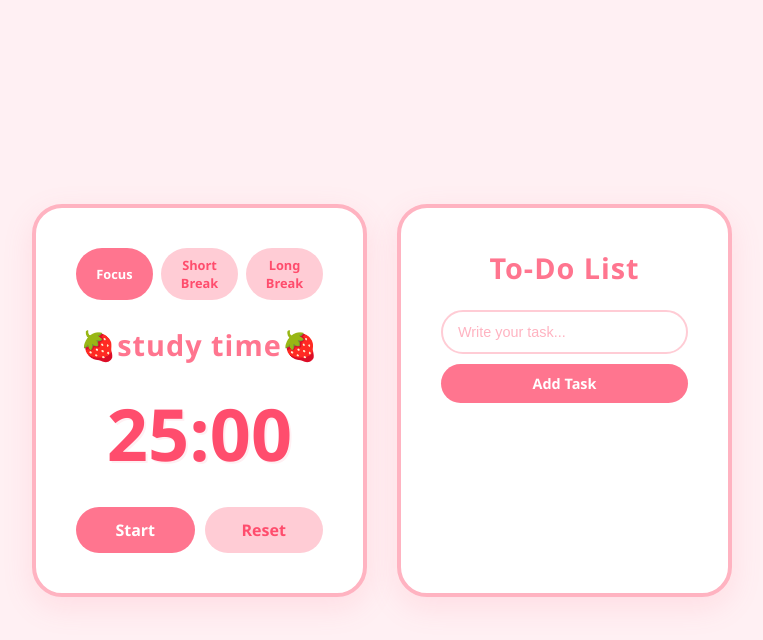
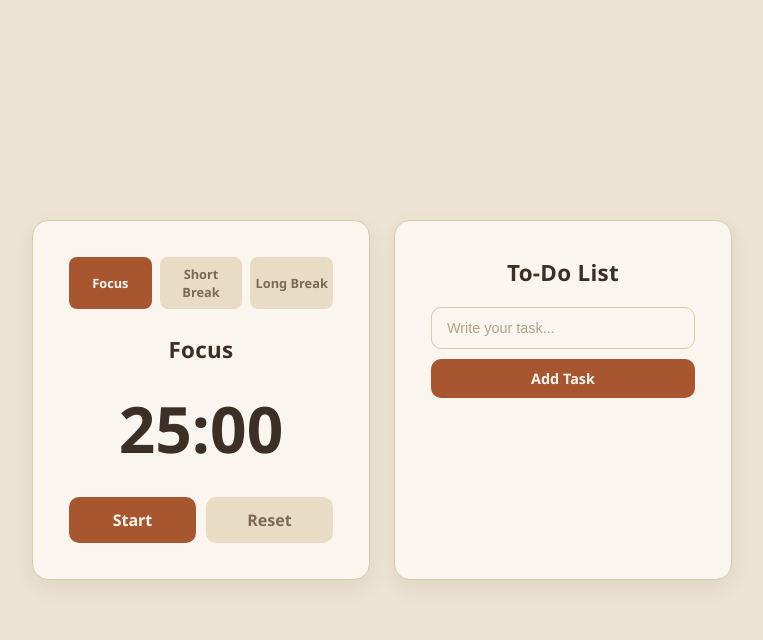
Before and after one commit to eliizquierdo/animacion3Dblender, a plain HTML site: page index.html in a window 1280 px wide. Both pictures are taken after a click on the button "Focus". Shown: the whole page, without its empty margins (258-1021 px from the left). Drawn offline with Linux system fonts and the light colour scheme.

Commit message:
Add files via upload

```diff
--- a/script.js
+++ b/script.js
@@ -4,9 +4,9 @@ const TIMES = {
     long: 15 * 60
 };
 const TEXTS = {
-    work: '🍓study time🍓',
-    short: '🌸little break🌸',
-    long: '🧁long break🧁'
+    work: 'Focus',
+    short: 'Short Break',
+    long: 'Long Break'
 };
 
 let timeLeft = TIMES.work;
@@ -71,16 +71,16 @@ function setMode(mode) {
     longTab.classList.toggle('active', mode === 'long');
 
     startBtn.textContent = 'Start';
-    startBtn.style.backgroundColor = '#ff758f';
-    startBtn.style.color = 'white';
+    startBtn.style.backgroundColor = '#a8562f';
+    startBtn.style.color = '#faf6ef';
     updateDisplay();
 }
 
 function toggleTimer() {
     if (timerId === null) {
         startBtn.textContent = 'Pause';
-        startBtn.style.backgroundColor = '#ffb3c1';
-        startBtn.style.color = '#ff4d6d';
+        startBtn.style.backgroundColor = '#e8dcc4';
+        startBtn.style.color = '#3b2f26';
 
         timerId = setInterval(() => {
             if (timeLeft > 0) {
@@ -90,7 +90,7 @@ function toggleTimer() {
                 clearInterval(timerId);
                 timerId = null;
                 playSoftAlarm();
-                alert('🌸 Time is up! 🌸');
+                alert('Time is up!');
                 resetTimer();
             }
         }, 1000);
@@ -98,8 +98,8 @@ function toggleTimer() {
         clearInterval(timerId);
         timerId = null;
         startBtn.textContent = 'Start';
-        startBtn.style.backgroundColor = '#ff758f';
-        startBtn.style.color = 'white';
+        startBtn.style.backgroundColor = '#a8562f';
+        startBtn.style.color = '#faf6ef';
     }
 }
 
@@ -109,8 +109,8 @@ function resetTimer() {
     timeLeft = TIMES[currentMode];
     updateDisplay();
     startBtn.textContent = 'Start';
-    startBtn.style.backgroundColor = '#ff758f';
-    startBtn.style.color = 'white';
+    startBtn.style.backgroundColor = '#a8562f';
+    startBtn.style.color = '#faf6ef';
 }
 
 function addTask() {
--- a/style.css
+++ b/style.css
@@ -5,25 +5,25 @@ body {
     justify-content: center;
     align-items: center;
     min-height: 100vh;
-    background-color: #fff0f3;
+    background-color: #ede3d3;
     font-family: 'Segoe UI', Tahoma, Geneva, Verdana, sans-serif;
-    color: #ff758f;
+    color: #7a6a56;
 }
 .app-container {
     display: flex;
     flex-direction: row;
-    gap: 30px;
+    gap: 24px;
     max-width: 700px;
     width: 100%;
     padding: 20px;
 }
 .pomodoro-card {
-    background-color: #ffffff;
-    padding: 40px;
-    border-radius: 30px;
-    box-shadow: 0 10px 30px rgba(255, 117, 143, 0.15);
+    background-color: #faf6ef;
+    padding: 36px;
+    border-radius: 16px;
+    box-shadow: 0 8px 20px rgba(59, 47, 38, 0.08);
     text-align: center;
-    border: 4px solid #ffb3c1;
+    border: 1px solid #d9c9ab;
     max-width: 320px;
     width: 100%;
     flex: 1;
@@ -38,34 +38,34 @@ body {
     flex: 1;
     padding: 8px 5px;
     border: none;
-    border-radius: 50px;
+    border-radius: 8px;
     font-size: 0.8rem;
-    font-weight: bold;
+    font-weight: 600;
     cursor: pointer;
-    background-color: #ffccd5;
-    color: #ff4d6d;
-    transition: transform 0.2s, background-color 0.2s;
+    background-color: #e8dcc4;
+    color: #7a6a56;
+    transition: background-color 0.2s;
 }
 .tab-btn:hover {
-    background-color: #ffb3c1;
-    transform: scale(1.03);
+    background-color: #ddcda9;
 }
 .tab-btn.active {
-    background-color: #ff758f;
-    color: white;
+    background-color: #a8562f;
+    color: #faf6ef;
 }
 h1, h2 {
     margin-top: 0;
-    font-size: 1.8rem;
-    letter-spacing: 1px;
+    font-size: 1.4rem;
+    font-weight: 600;
+    letter-spacing: 0.3px;
     text-align: center;
+    color: #3b2f26;
 }
 .timer-display {
-    font-size: 4.5rem;
-    font-weight: bold;
+    font-size: 4rem;
+    font-weight: 600;
     margin: 20px 0;
-    color: #ff4d6d;
-    text-shadow: 2px 2px #fff0f3;
+    color: #3b2f26;
 }
 .btn-group {
     display: flex;
@@ -80,43 +80,41 @@ button {
     flex: 1;
     padding: 12px 15px;
     border: none;
-    border-radius: 50px;
+    border-radius: 10px;
     font-size: 1rem;
-    font-weight: bold;
+    font-weight: 600;
     cursor: pointer;
-    transition: transform 0.2s, background-color 0.2s;
-    background-color: #ff758f;
-    color: white;
+    transition: background-color 0.2s;
+    background-color: #a8562f;
+    color: #faf6ef;
 }
 .btn-start:hover {
-    background-color: #ff4d6d;
-    transform: scale(1.05);
+    background-color: #8f4526;
 }
 .btn-reset {
     flex: 1;
     padding: 12px 15px;
     border: none;
-    border-radius: 50px;
+    border-radius: 10px;
     font-size: 1rem;
-    font-weight: bold;
+    font-weight: 600;
     cursor: pointer;
-    transition: transform 0.2s, background-color 0.2s;
-    background-color: #ffccd5;
-    color: #ff4d6d;
+    transition: background-color 0.2s;
+    background-color: #e8dcc4;
+    color: #7a6a56;
 }
 .btn-reset:hover {
-    background-color: #ffb3c1;
-    transform: scale(1.05);
+    background-color: #ddcda9;
 }
 button:active {
-    transform: scale(0.95);
+    transform: scale(0.97);
 }
 .tasks-card {
-    background-color: #ffffff;
-    padding: 40px;
-    border-radius: 30px;
-    box-shadow: 0 10px 30px rgba(255, 117, 143, 0.15);
-    border: 4px solid #ffb3c1;
+    background-color: #faf6ef;
+    padding: 36px;
+    border-radius: 16px;
+    box-shadow: 0 8px 20px rgba(59, 47, 38, 0.08);
+    border: 1px solid #d9c9ab;
     max-width: 320px;
     width: 100%;
     flex: 1;
@@ -131,29 +129,29 @@ button:active {
 }
 #taskInput {
     padding: 12px 15px;
-    border: 2px solid #ffccd5;
-    border-radius: 50px;
+    border: 1px solid #d9c9ab;
+    border-radius: 10px;
     font-size: 0.9rem;
     outline: none;
-    color: #ff4d6d;
+    color: #3b2f26;
+    background-color: #faf6ef;
 }
 #taskInput::placeholder {
-    color: #ffb3c1;
+    color: #b3a288;
 }
 #addTaskBtn {
     padding: 10px 15px;
     border: none;
-    border-radius: 50px;
+    border-radius: 10px;
     font-size: 0.9rem;
-    font-weight: bold;
+    font-weight: 600;
     cursor: pointer;
-    background-color: #ff758f;
-    color: white;
-    transition: background-color 0.2s, transform 0.2s;
+    background-color: #a8562f;
+    color: #faf6ef;
+    transition: background-color 0.2s;
 }
 #addTaskBtn:hover {
-    background-color: #ff4d6d;
-    transform: scale(1.03);
+    background-color: #8f4526;
 }
 .task-list {
     list-style: none;
@@ -167,35 +165,36 @@ button:active {
     align-items: center;
     gap: 10px;
     padding: 10px 5px;
-    border-bottom: 1px dashed #fff0f3;
+    border-bottom: 1px solid #ede3d3;
     font-size: 0.95rem;
     font-weight: 500;
-    color: #ff758f;
+    color: #3b2f26;
     transition: color 0.3s;
 }
 .task-item input[type="checkbox"] {
     appearance: none;
     width: 18px;
     height: 18px;
-    border: 2px solid #ffccd5;
-    border-radius: 50%;
+    border: 1.5px solid #d9c9ab;
+    border-radius: 4px;
     cursor: pointer;
     display: grid;
     place-content: center;
     transition: background-color 0.2s, border-color 0.2s;
+    flex-shrink: 0;
 }
 .task-item input[type="checkbox"]:checked {
-    background-color: #cccccc;
-    border-color: #cccccc;
+    background-color: #a8562f;
+    border-color: #a8562f;
 }
 .task-item input[type="checkbox"]:checked::before {
     content: "✓";
-    color: white;
+    color: #faf6ef;
     font-size: 0.7rem;
     font-weight: bold;
 }
 .task-item.completed {
-    color: #cccccc;
+    color: #b3a288;
     text-decoration: line-through;
 }
 @media (max-width: 680px) {
```
Also changed, not shown: manifest.json.
